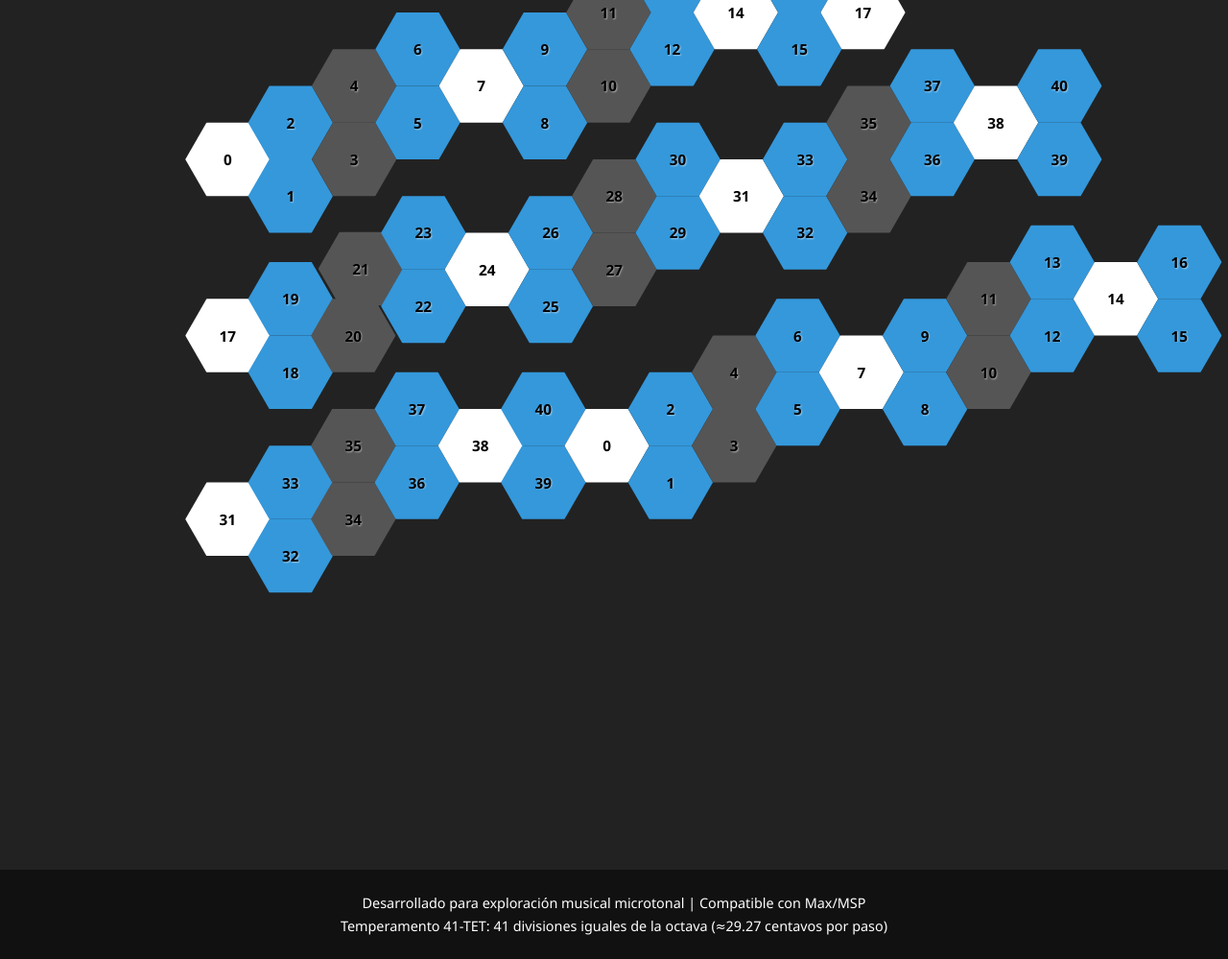
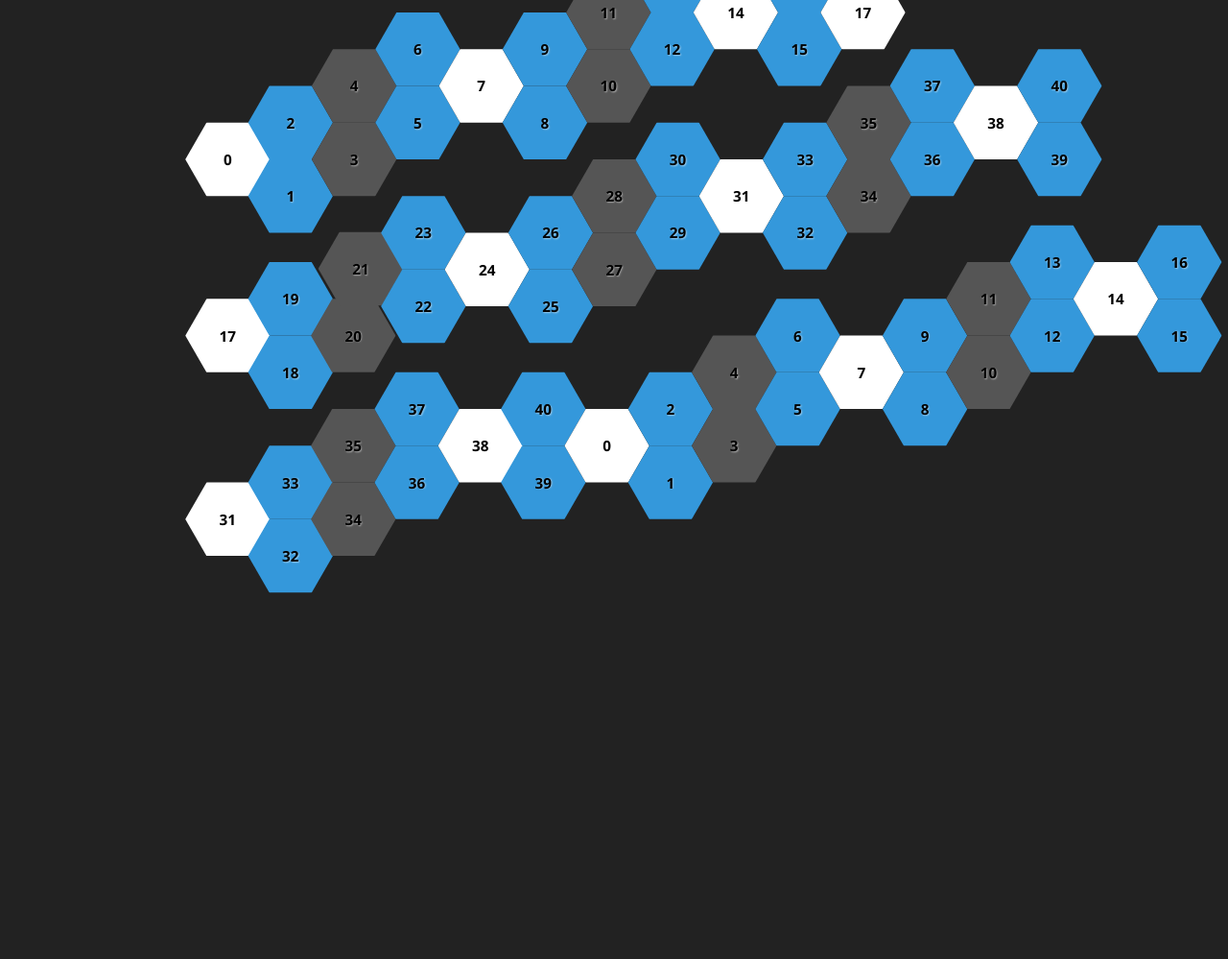
Before and after one commit to Totopo27/teclado-microtonal-41tet, a plain HTML site: page index.html in a window 1280 px wide. Shown: the part 947-1946 px from the top of the page at 96% size. After the commit the page ends 1823 px from the top, so only its background shows below. Drawn offline with Linux system fonts and the light colour scheme.

Commit message:
Update index.html

```diff
--- a/index.html
+++ b/index.html
@@ -92,11 +92,6 @@
     <div class="keyboard-container" id="keyboard-container"></div>
   </div>
 
-  <footer class="footer">
-    <p>Desarrollado para exploración musical microtonal | Compatible con Max/MSP</p>
-    <p>Temperamento 41-TET: 41 divisiones iguales de la octava (≈29.27 centavos por paso)</p>
-  </footer>
-
   <script src="js/config.js"></script>
   <script src="js/scales.js"></script>
   <script src="js/keyboard.js"></script>
```
